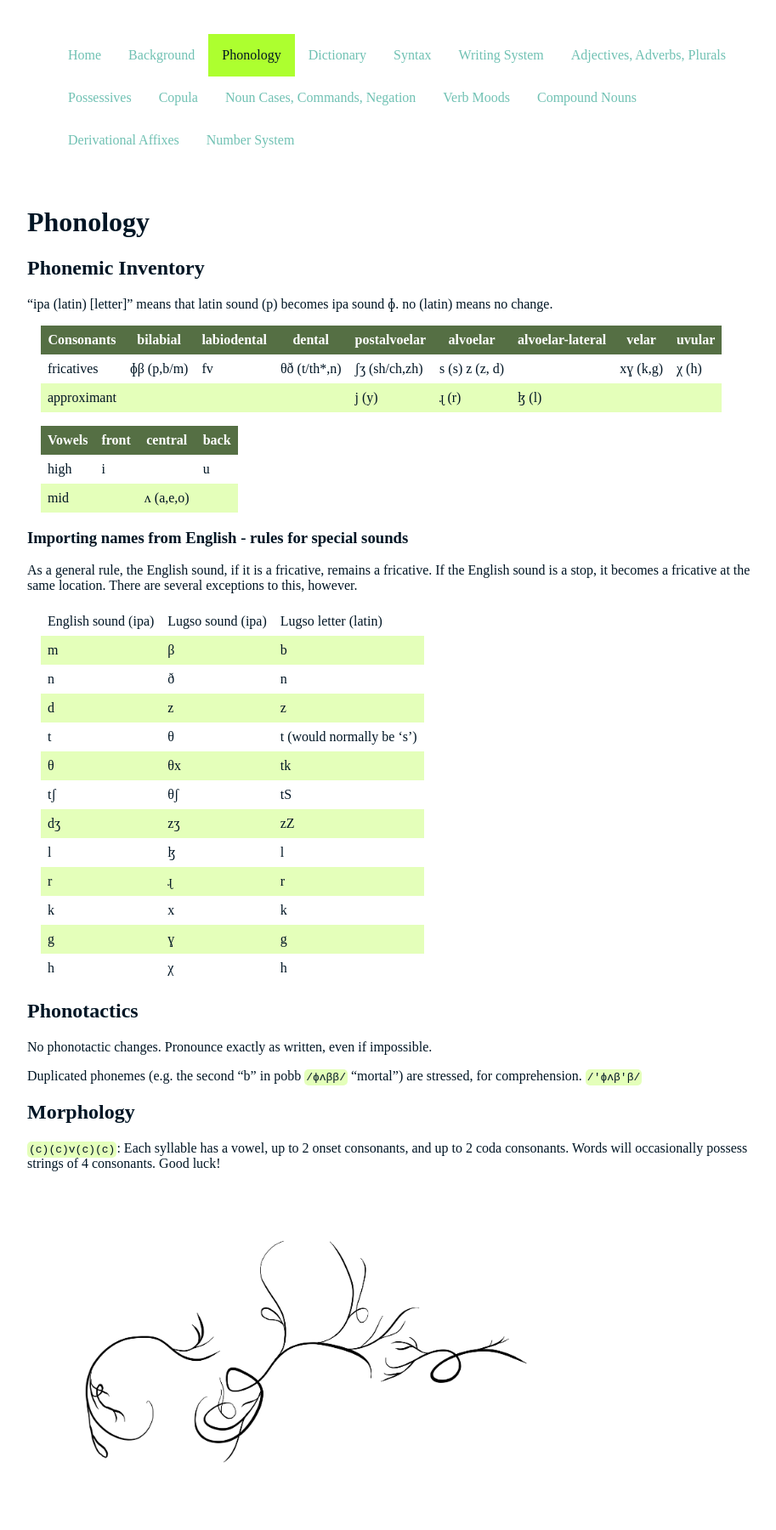
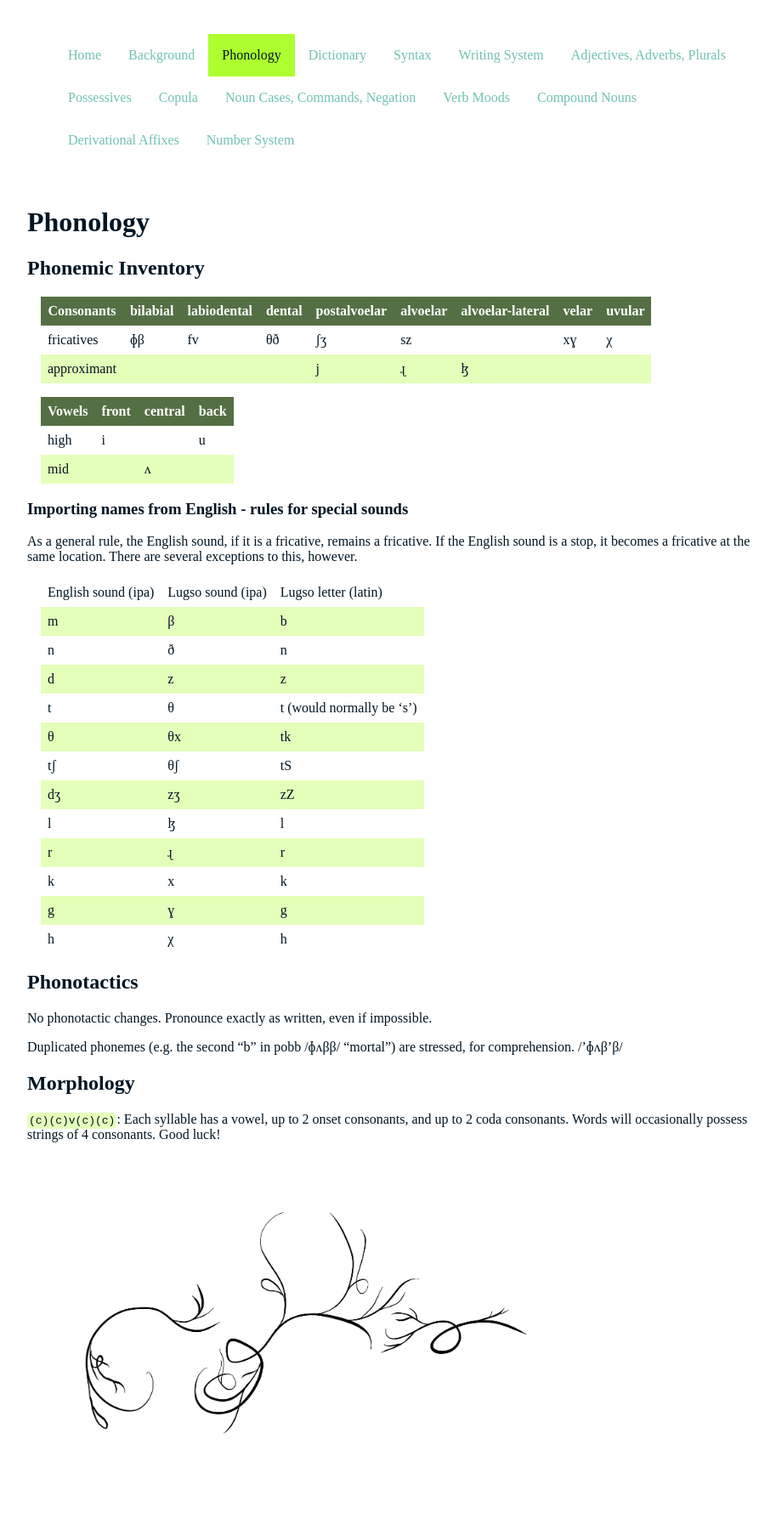
Before and after one commit to 0x70b1a5/lugso, a Jekyll site: the page built from 010_phonology.md, in a window 1280 px wide. Shown: the whole page at 85% size, without its empty margins (232-1145 px from the left). Built offline with Jekyll 4.4.1, drawn with Linux system fonts in a browser that asks for light colours; after the commit the page ends 1766 px from its top, so only the background shows below that.

```diff
--- a/010_phonology.md
+++ b/010_phonology.md
@@ -6,17 +6,15 @@
 
 ## Phonemic Inventory
 
-"ipa (latin) [letter]" means that latin sound (p) becomes ipa sound ɸ. no (latin) means no change.
-
 Consonants|bilabial|labiodental|dental|postalvoelar|alvoelar|alvoelar-lateral|velar|uvular
 |-|-|-|-|-|-|-|-
-fricatives|ɸβ (p,b/m)|fv|θð (t/th*,n)|ʃʒ (sh/ch,zh)|s (s) z (z, d)||xɣ (k,g)|χ (h)
-approximant||||j (y)|ɻ (r)|ɮ (l)|
+fricatives|ɸβ|fv|θð|ʃʒ|sz||xɣ|χ
+approximant||||j|ɻ|ɮ|
 
 Vowels|front|central|back
 |-|-|-
 high|i||u
-mid||ʌ (a,e,o)
+mid||ʌ
 
 ### Importing names from English - rules for special sounds
 
@@ -40,7 +38,7 @@
 
 No phonotactic changes. Pronounce exactly as written, even if impossible.
 
-Duplicated phonemes (e.g. the second "b" in pobb `/ɸʌββ/` "mortal") are stressed, for comprehension. `/'ɸʌβ'β/`
+Duplicated phonemes (e.g. the second "b" in pobb /ɸʌββ/ "mortal") are stressed, for comprehension. /'ɸʌβ'β/
 
 ## Morphology
 
```
Also changed, not shown: 031_writing-system.md (+6 -6 lines).
